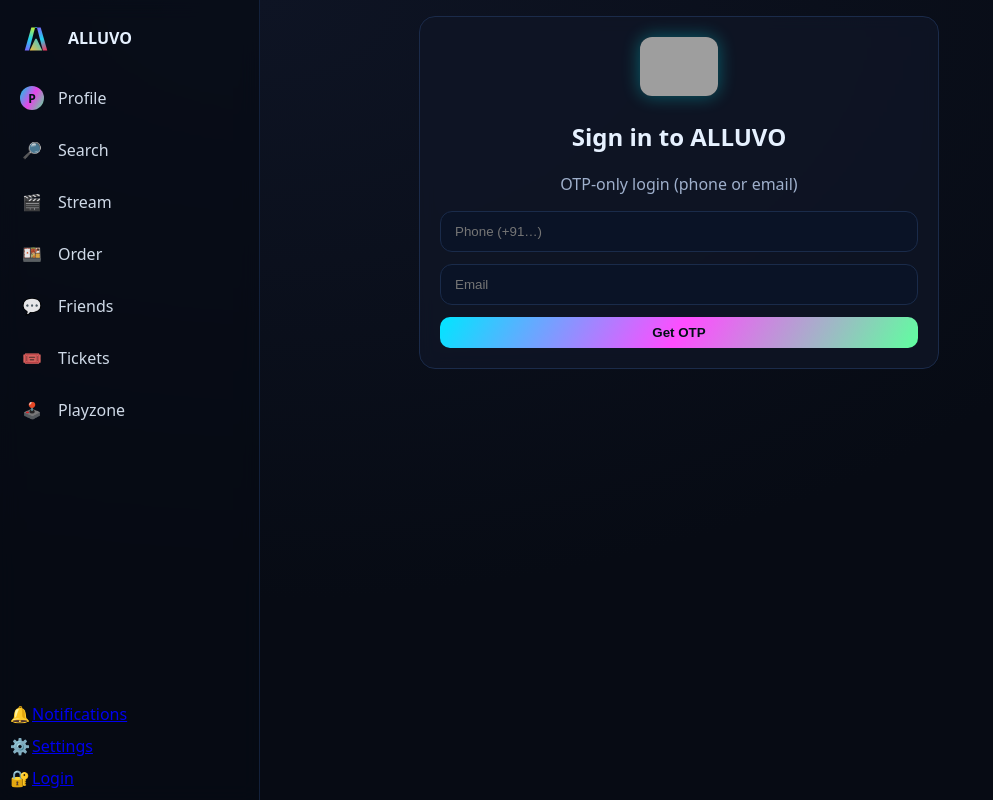
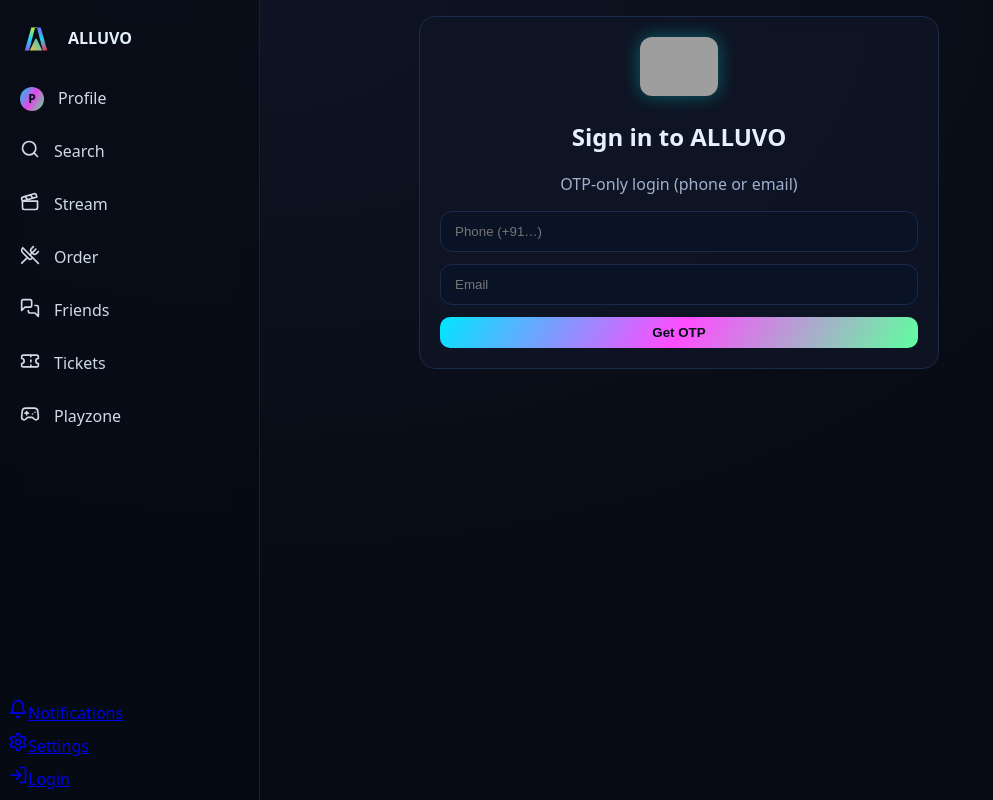
Before and after one commit to alluvoservices/ALLUVO, a React (Vite) app in the folder web/: page /login in a window 1280 px wide. Shown: the whole page, without its empty margins (0-993 px from the left). Built offline with nearby package versions, Linux system fonts and the light colour scheme; no server answers; grey boxes are pictures that could not be loaded.

Commit message:
Updated Designing

```diff
--- a/web/index.html
+++ b/web/index.html
@@ -3,6 +3,10 @@
   <head>
     <meta charset="UTF-8" />
     <meta name="viewport" content="width=device-width, initial-scale=1.0" />
+    <link rel="preconnect" href="https://fonts.googleapis.com">
+    <link rel="preconnect" href="https://fonts.gstatic.com" crossorigin>
+    <link href="https://fonts.googleapis.com/css2?family=Manrope:wght@400;600;800&family=Space+Grotesk:wght@400;600;700&display=swap" rel="stylesheet">
+    <meta name="theme-color" content="#0b0f1a">
     <title>ALLUVO — Digital Multiplex</title>
   </head>
   <body>
--- a/web/package.json
+++ b/web/package.json
@@ -12,7 +12,8 @@
     "react": "^18.3.1",
     "react-dom": "^18.3.1",
     "react-router-dom": "^6.26.1",
-    "socket.io-client": "^4.7.5"
+    "socket.io-client": "^4.7.5",
+    "lucide-react": "^0.460.0"
   },
   "devDependencies": {
     "@vitejs/plugin-react": "^4.3.1",
--- a/web/src/components/Sidebar.jsx
+++ b/web/src/components/Sidebar.jsx
@@ -1,9 +1,13 @@
 import React from "react";
 import { NavLink } from "react-router-dom";
+import {
+  UserCircle2, Search, Clapperboard, UtensilsCrossed,
+  MessagesSquare, Ticket, Gamepad2, Bell, Settings, LogIn
+} from "lucide-react";
 
-const Item = ({ to, icon, label }) => (
+const Item = ({ to, icon: IconComp, label }) => (
   <NavLink className="item" to={to}>
-    <span style={{ width: 24, height: 24, display: "inline-flex", alignItems: "center", justifyContent: "center" }}>{icon}</span>
+    <span className="icon-wrap"><IconComp size={20} strokeWidth={2} /></span>
     <span className="label">{label}</span>
   </NavLink>
 );
@@ -16,27 +20,26 @@
   return (
     <aside className="sidebar">
       <div className="brand">
-        {/* Prefer SVG logo; fallback to JPG if SVG is missing */}
         <img
           src={`${base}logo.svg`}
-          alt="ALLUVO logo"
+          alt="ALLUVO"
           onError={(e) => { e.currentTarget.onerror = null; e.currentTarget.src = `${base}logo.jpg`; }}
         />
         <div className="name">ALLUVO</div>
       </div>
       <nav className="nav">
-        <Item to="/profiles" icon={<span className="avatar-mini">{initial}</span>} label="Profile" />
-        <Item to="/search" icon={"🔎"} label="Search" />
-        <Item to="/stream" icon={"🎬"} label="Stream" />
-        <Item to="/order" icon={"🍱"} label="Order" />
-        <Item to="/friends" icon={"💬"} label="Friends" />
-        <Item to="/tickets" icon={"🎟️"} label="Tickets" />
-        <Item to="/playzone" icon={"🕹️"} label="Playzone" />
+        <Item to="/profiles" icon={() => <div className="avatar-mini">{initial}</div>} label="Profile" />
+        <Item to="/search" icon={Search} label="Search" />
+        <Item to="/stream" icon={Clapperboard} label="Stream" />
+        <Item to="/order" icon={UtensilsCrossed} label="Order" />
+        <Item to="/friends" icon={MessagesSquare} label="Friends" />
+        <Item to="/tickets" icon={Ticket} label="Tickets" />
+        <Item to="/playzone" icon={Gamepad2} label="Playzone" />
       </nav>
       <div className="sidebar-bottom">
-        <Item to="/notifications" icon={"🔔"} label="Notifications" />
-        <Item to="/settings" icon={"⚙️"} label="Settings" />
-        <Item to="/login" icon={"🔐"} label="Login" />
+        <Item to="/notifications" icon={Bell} label="Notifications" />
+        <Item to="/settings" icon={Settings} label="Settings" />
+        <Item to="/login" icon={LogIn} label="Login" />
       </div>
     </aside>
   );
```
